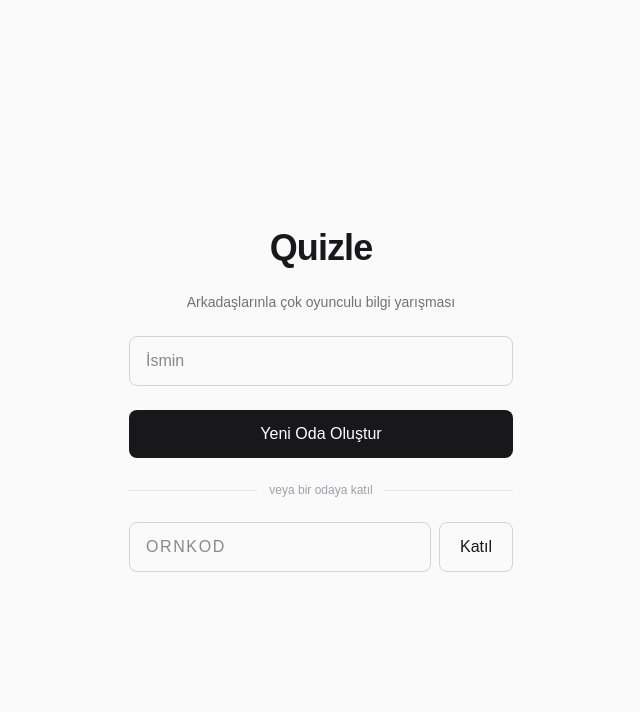
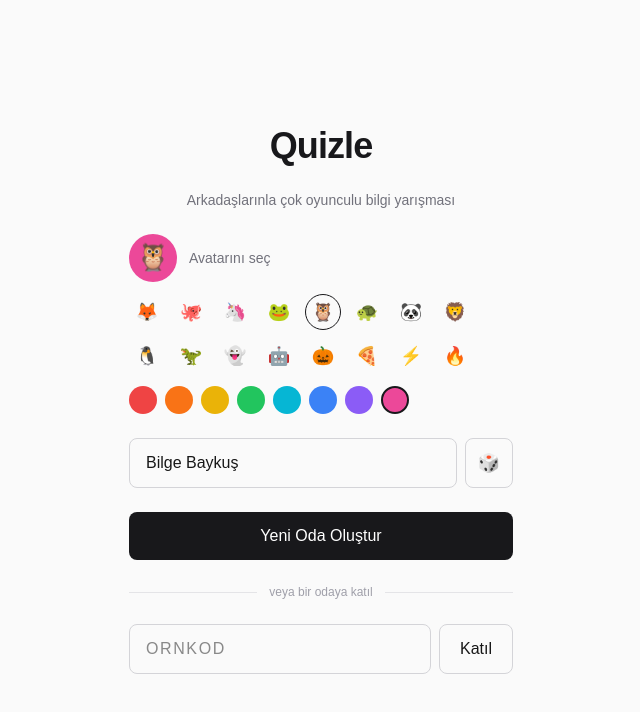
Before and after one commit to oguzordu/quizle, a Next.js app in the folder web/: page / in a window 1280 px wide. Shown: the top 712 px of the page, without its empty margins (319-959 px from the left). Built offline with nearby package versions, Linux system fonts and the light colour scheme; no server answers.

Commit message:
Ana sayfaya avatar seçiciyi ve rastgele isim butonunu ekledim

```diff
--- a/web/app/page.tsx
+++ b/web/app/page.tsx
@@ -1,15 +1,44 @@
 "use client";
 
-import { useState } from "react";
+import { useEffect, useState } from "react";
 import { useRouter } from "next/navigation";
 import { config } from "@/lib/config";
+import { randomAvatar, randomNickname } from "@/lib/quips";
+import { AvatarPicker } from "@/components/AvatarPicker";
+
+const NAME_KEY = "quizle:profile:name";
+const AVATAR_KEY = "quizle:profile:avatar";
 
 export default function Home() {
   const router = useRouter();
   const [name, setName] = useState("");
+  const [avatar, setAvatar] = useState("");
   const [joinCode, setJoinCode] = useState("");
   const [busy, setBusy] = useState(false);
   const [error, setError] = useState<string | null>(null);
+
+  useEffect(() => {
+    // Reading a saved profile from localStorage is inherently client-only
+    // (unavailable during server render), so this has to run after mount
+    // rather than as a lazy useState initializer.
+    // eslint-disable-next-line react-hooks/set-state-in-effect
+    setName(localStorage.getItem(NAME_KEY) ?? randomNickname());
+    setAvatar(localStorage.getItem(AVATAR_KEY) ?? randomAvatar());
+  }, []);
+
+  function saveName(v: string) {
+    setName(v);
+    localStorage.setItem(NAME_KEY, v);
+  }
+
+  function saveAvatar(v: string) {
+    setAvatar(v);
+    localStorage.setItem(AVATAR_KEY, v);
+  }
+
+  function profileQuery() {
+    return `name=${encodeURIComponent(name.trim())}&avatar=${encodeURIComponent(avatar)}`;
+  }
 
   async function createRoom() {
     if (!name.trim()) {
@@ -22,7 +51,7 @@ export default function Home() {
       const res = await fetch(`${config.apiBase}/rooms`, { method: "POST" });
       if (!res.ok) throw new Error("Oda oluşturulamadı");
       const data = (await res.json()) as { code: string };
-      router.push(`/room/${data.code}?name=${encodeURIComponent(name.trim())}`);
+      router.push(`/room/${data.code}?${profileQuery()}`);
     } catch {
       setError("Oda oluşturulamadı. Sunucu çalışıyor mu?");
       setBusy(false);
@@ -38,7 +67,7 @@ export default function Home() {
       setError("Bir oda kodu gir.");
       return;
     }
-    router.push(`/room/${joinCode.trim().toUpperCase()}?name=${encodeURIComponent(name.trim())}`);
+    router.push(`/room/${joinCode.trim().toUpperCase()}?${profileQuery()}`);
   }
 
   return (
@@ -51,13 +80,25 @@ export default function Home() {
           Arkadaşlarınla çok oyunculu bilgi yarışması
         </p>
 
+        <AvatarPicker value={avatar} onChange={saveAvatar} />
+
+        <div className="flex gap-2">
           <input
             className="w-full rounded-lg border border-zinc-300 px-4 py-3 text-base dark:border-zinc-700 dark:bg-zinc-900"
             placeholder="İsmin"
             value={name}
-          onChange={(e) => setName(e.target.value)}
+            onChange={(e) => saveName(e.target.value)}
             maxLength={20}
           />
+          <button
+            type="button"
+            title="Rastgele takma ad"
+            className="rounded-lg border border-zinc-300 px-3 text-lg dark:border-zinc-700"
+            onClick={() => saveName(randomNickname())}
+          >
+            🎲
+          </button>
+        </div>
 
         <button
           className="w-full rounded-lg bg-zinc-900 px-4 py-3 text-base font-medium text-white transition hover:bg-zinc-700 disabled:opacity-50 dark:bg-zinc-50 dark:text-zinc-900"
```
Lines whose indentation alone changed are shown as unchanged.
